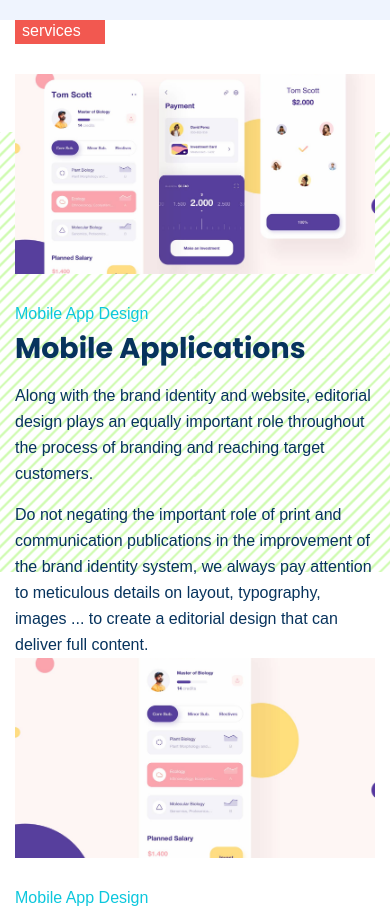
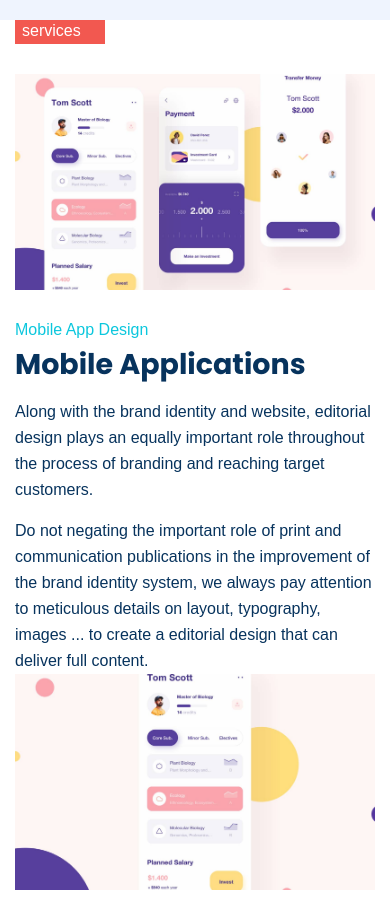
Before and after one commit to DimaMelnichuk/Robuta, a website: page app/index.html in a window 390 px wide. Shown: the part 1727-2638 px from the top of the page. Drawn offline with nearby package versions, Linux system fonts and the light colour scheme; files that its build step writes are made by us from their sources; files whose address does not match are found by name; a web font is replaced by a local one.

Commit message:
Fix bugs for screen-2

```diff
--- a/app/index.html
+++ b/app/index.html
@@ -147,7 +147,9 @@
 								<div class="screen-2__slider-item item-slider">
 									<div class="item-slider__inner">
 										<div class="item-slider__column">
-											<img class="item-slider__img" src="img/screen-2/01.jpg" alt="">
+											<div class="item-slider__img">
+												<img src="img/screen-2/01.jpg" alt="">
+											</div>
 											<div class="item-slider__btn">
 												46
 												<span>Completed Projects</span>
@@ -178,7 +180,9 @@
 								<div class="screen-2__slider-item item-slider">
 									<div class="item-slider__inner">
 										<div class="item-slider__column">
-											<img class="item-slider__img" src="img/screen-2/02.jpg" alt="">
+											<div class="item-slider__img">
+												<img src="img/screen-2/02.jpg" alt="">
+											</div>
 											<div class="item-slider__btn">
 												46
 												<span>Completed Projects</span>
@@ -202,7 +206,9 @@
 								<div class="screen-2__slider-item item-slider">
 									<div class="item-slider__inner">
 										<div class="item-slider__column">
-											<img class="item-slider__img" src="img/screen-2/04.jpg" alt="">
+											<div class="item-slider__img">
+												<img src="img/screen-2/04.jpg" alt="">
+											</div>
 											<div class="item-slider__btn">
 												46
 												<span>Completed Projects</span>
@@ -226,7 +232,9 @@
 								<div class="screen-2__slider-item item-slider">
 									<div class="item-slider__inner">
 										<div class="item-slider__column">
-											<img class="item-slider__img" src="img/screen-2/03.jpg" alt="">
+											<div class="item-slider__img">
+												<img src="img/screen-2/03.jpg" alt="">
+											</div>
 											<div class="item-slider__btn">
 												46
 												<span>Completed Projects</span>
--- a/app/scss/blocks/screen-2.scss
+++ b/app/scss/blocks/screen-2.scss
@@ -3,7 +3,7 @@
 	height: 100%;
 	background:
 	url(../img/decor/lines-yellow-sm.png) 95% 60% no-repeat,
-	url(../img/decor/lines-green-light.png) 20% 6% no-repeat;
+	url(../img/decor/lines-green-light.png) 13% 6% no-repeat;
 
 	@media (max-width: 1400px) {
 		background:
@@ -11,18 +11,26 @@
 		url(../img/decor/lines-green-light.png) 29% 6% no-repeat;
 	}
 
+	@media (max-width: 1250px) {
+		background: none !important;
+	}
+
 	// .screen-2__slider
 
 	&__slider {
 		position: relative;
-		max-width: 1095px;
-		margin: 30px auto 0;
+		max-width: 1150px;
+		margin: 100px auto 0;
+
+		@media (max-width: 1400px) {
+			margin: 30px auto 0;
+		}
 
 		@media (max-width: 1200px) {
 			margin-left: 30px;
 		}
 
-		@media (max-width: 770px) {
+		@media (max-width: 850px) {
 			width: 100%;
 			margin-left: 0px;
 		}
@@ -32,14 +40,12 @@
 
 .item-slider {
 
-
-
 	&__inner {
 		display: flex;
 		justify-content: center;
 		position: relative;
 
-		@media (max-width: 770px) {
+		@media (max-width: 850px) {
 			flex-direction: column;
 		}
 	}
@@ -50,21 +56,26 @@
 
 	// .item-slider__img
 	&__img {
-		width: 100%;
-		height: 570px;
-		object-position: center;
-    	object-fit: cover;
+		padding: 0px 0px 100% 0px;
+		overflow: hidden;
+		position: relative;
 
 		@media (max-width: 1400px) {
-    		height: 450px;
+			padding: 0px 0px 70% 0px;
 		}
 
-		@media (max-width: 770px) {
-    		height: 350px;
+		@media (max-width: 850px) {
+			padding: 0px 0px 60% 0px;
 		}
 
-		@media (max-width: 480px) {
-			height: 200px;
+		img {
+			width: 100%;
+			height: 100%;
+			object-fit: cover;
+			object-position: left;
+			position: absolute;
+			top: 0;
+			left: 0;
 		}
 	}
 
@@ -96,13 +107,14 @@
 
 		@media (max-width: 1000px) {
 			left: 280px;
+			bottom: 100px;
 		}
 
 		@media (max-width: 900px) {
 			left: 215px;
 		}
 
-		@media (max-width: 770px) {
+		@media (max-width: 850px) {
 			display: none;
 		}
 
@@ -127,9 +139,21 @@
 	// .item-slider__text
 
 	&__text {
-		margin: 0px 0px 0px 50px;
+		margin: 0px 0px 0px 130px;
 
-		@media (max-width: 770px) {
+		@media (max-width: 1600px) {
+			margin: 0px 0px 0px 100px;
+		}
+
+		@media (max-width: 1400px) {
+			margin: 0px 0px 0px 70px;
+		}
+
+		@media (max-width: 1200px) {
+			margin: 0px 0px 0px 50px;
+		}
+
+		@media (max-width: 850px) {
 			margin: 30px 0px 0px 0px;
 		}
 	}
--- a/app/scss/components/page-slider.scss
+++ b/app/scss/components/page-slider.scss
@@ -60,9 +60,9 @@
 			top: 95%;
 		}
 
-		@media (max-width: 770px) {
+		@media (max-width: 850px) {
 			left: 50%;
-			top: 104%;
+			top: 102%;
 			transform: translate(-50%);
 		}
 	}
```
